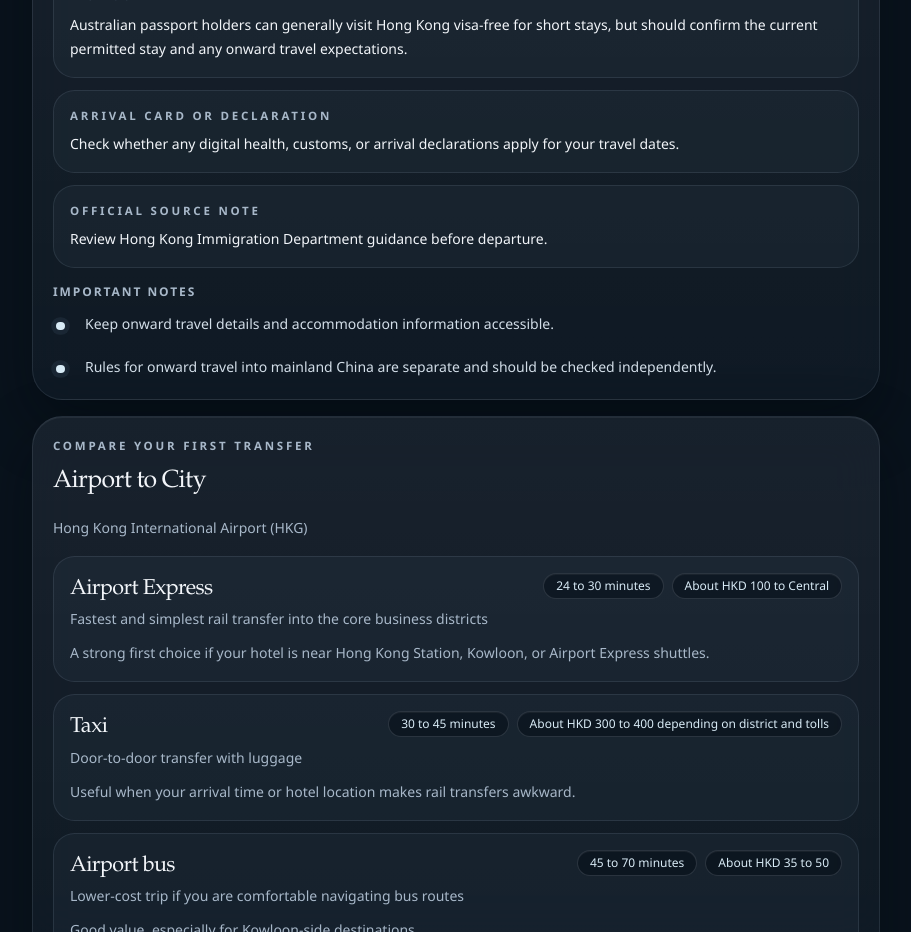
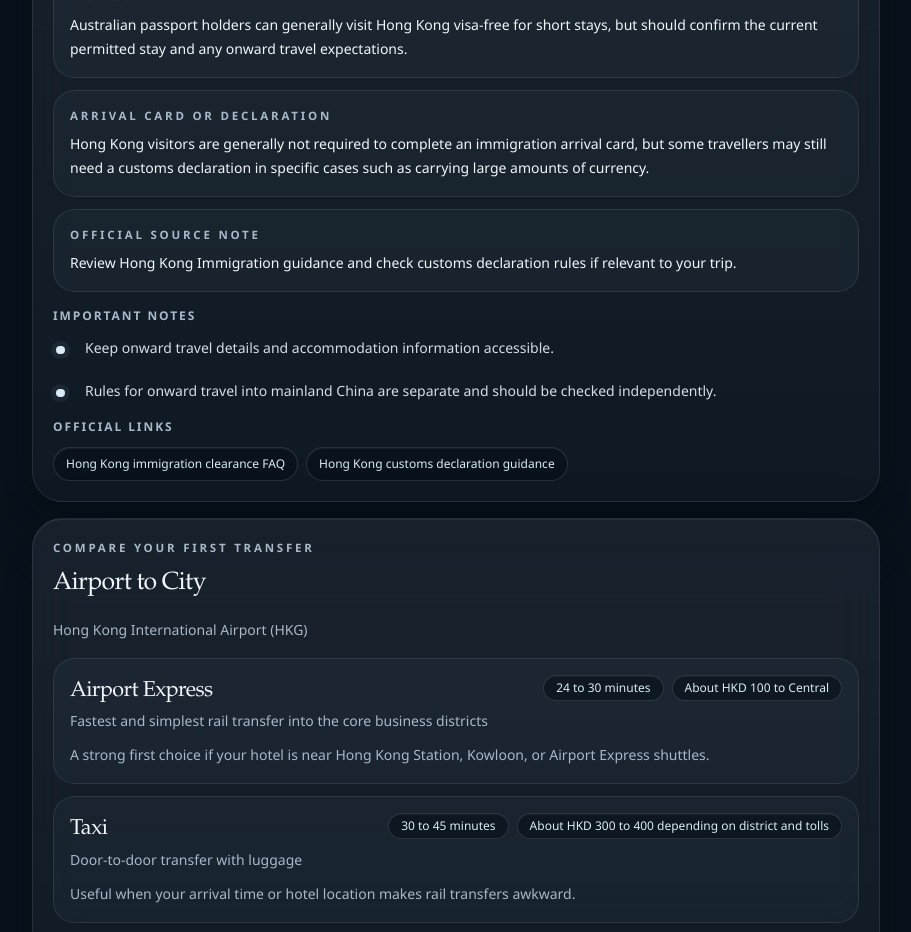
Before and after one commit to oli-deacon/landing-brief, a React (Vite) app: page /country/hk in a window 1280 px wide. Shown: the part 1080-2012 px from the top of the page, without its empty margins (184-1095 px from the left). Built offline with nearby package versions, Linux system fonts and the light colour scheme.

Commit message:
Add official arrival card links

```diff
--- a/public/data/countries/hk.json
+++ b/public/data/countries/hk.json
@@ -38,11 +38,21 @@
   "entryRequirements": {
     "passportValidity": "Use a passport valid for at least 6 months beyond arrival where possible.",
     "visaSummary": "Australian passport holders can generally visit Hong Kong visa-free for short stays, but should confirm the current permitted stay and any onward travel expectations.",
-    "arrivalCardOrDeclaration": "Check whether any digital health, customs, or arrival declarations apply for your travel dates.",
-    "officialSourceNote": "Review Hong Kong Immigration Department guidance before departure.",
+    "arrivalCardOrDeclaration": "Hong Kong visitors are generally not required to complete an immigration arrival card, but some travellers may still need a customs declaration in specific cases such as carrying large amounts of currency.",
+    "officialSourceNote": "Review Hong Kong Immigration guidance and check customs declaration rules if relevant to your trip.",
     "importantNotes": [
       "Keep onward travel details and accommodation information accessible.",
       "Rules for onward travel into mainland China are separate and should be checked independently."
+    ],
+    "officialLinks": [
+      {
+        "label": "Hong Kong immigration clearance FAQ",
+        "url": "https://www.immd.gov.hk/eng/faq/imm-clearance.html"
+      },
+      {
+        "label": "Hong Kong customs declaration guidance",
+        "url": "https://www.customs.gov.hk/en/passenger_clearance/instruments/index.html"
+      }
     ]
   },
   "handyPhrases": [
--- a/public/data/countries/my.json
+++ b/public/data/countries/my.json
@@ -39,10 +39,20 @@
     "passportValidity": "Use a passport with at least 6 months validity remaining.",
     "visaSummary": "Australian passport holders generally do not need a visa for short visits, but should confirm the currently permitted stay and trip purpose before departure.",
     "arrivalCardOrDeclaration": "Check whether the Malaysia Digital Arrival Card is required for your trip and complete it before arrival when applicable.",
-    "officialSourceNote": "Review Malaysia immigration guidance and the official MDAC site close to travel.",
+    "officialSourceNote": "Review Malaysia immigration guidance and use the official MDAC portal close to travel.",
     "importantNotes": [
       "Keep proof of onward travel and your accommodation details accessible.",
       "Entry rules can differ for tourism, business meetings, and longer stays."
+    ],
+    "officialLinks": [
+      {
+        "label": "Malaysia Digital Arrival Card",
+        "url": "https://imigresen-online.imi.gov.my/mdac/main"
+      },
+      {
+        "label": "MDAC announcement",
+        "url": "https://www.imi.gov.my/index.php/en/pengumuman/malaysia-digital-arrival-card-mdac/"
+      }
     ]
   },
   "handyPhrases": [
--- a/public/data/countries/sg.json
+++ b/public/data/countries/sg.json
@@ -39,10 +39,20 @@
     "passportValidity": "Aim for at least 6 months validity from your date of entry.",
     "visaSummary": "Australian passport holders generally do not need a visa for short social or business visits, but final permission to enter is decided on arrival.",
     "arrivalCardOrDeclaration": "Submit the SG Arrival Card before arriving in Singapore; it is not a visa.",
-    "officialSourceNote": "Check Singapore ICA guidance and the SG Arrival Card page before travel.",
+    "officialSourceNote": "Use Singapore ICA entry guidance and the official SG Arrival Card service before travel.",
     "importantNotes": [
       "Keep proof of onward travel and accommodation handy in case it is requested.",
       "Entry conditions can change quickly if health or immigration rules are updated."
+    ],
+    "officialLinks": [
+      {
+        "label": "SG Arrival Card",
+        "url": "https://www.ica.gov.sg/enter-transit-depart/entering-singapore/sg-arrival-card"
+      },
+      {
+        "label": "Entering Singapore",
+        "url": "https://www.ica.gov.sg/enter-transit-depart/entering-singapore"
+      }
     ]
   },
   "handyPhrases": [
--- a/public/data/countries/vn.json
+++ b/public/data/countries/vn.json
@@ -38,11 +38,21 @@
   "entryRequirements": {
     "passportValidity": "Carry at least 6 months passport validity beyond arrival.",
     "visaSummary": "Australian passport holders should not assume visa-free entry; check whether you need an e-visa or another permission for your travel purpose and dates.",
-    "arrivalCardOrDeclaration": "Check the current Vietnamese immigration process and any e-visa or declaration requirements before boarding.",
-    "officialSourceNote": "Use the official Vietnam e-visa and immigration portals rather than third-party visa sites.",
+    "arrivalCardOrDeclaration": "Vietnam does not currently use a general digital arrival card for typical visitors, but you should confirm the official visa or e-visa process and any current entry formalities before boarding.",
+    "officialSourceNote": "Use the official Vietnam immigration portal for visa and entry checks rather than third-party visa sites.",
     "importantNotes": [
       "Keep a digital and printed copy of any visa approval or reference number you receive.",
       "Arrival procedures and permitted stay lengths should be verified directly against the current official rules."
+    ],
+    "officialLinks": [
+      {
+        "label": "Vietnam e-visa portal",
+        "url": "https://evisa.gov.vn"
+      },
+      {
+        "label": "Vietnam immigration portal notice",
+        "url": "https://evisa.xuatnhapcanh.gov.vn/"
+      }
     ]
   },
   "handyPhrases": [
--- a/src/data/countries/hong-kong.json
+++ b/src/data/countries/hong-kong.json
@@ -38,11 +38,21 @@
   "entryRequirements": {
     "passportValidity": "Use a passport valid for at least 6 months beyond arrival where possible.",
     "visaSummary": "Australian passport holders can generally visit Hong Kong visa-free for short stays, but should confirm the current permitted stay and any onward travel expectations.",
-    "arrivalCardOrDeclaration": "Check whether any digital health, customs, or arrival declarations apply for your travel dates.",
-    "officialSourceNote": "Review Hong Kong Immigration Department guidance before departure.",
+    "arrivalCardOrDeclaration": "Hong Kong visitors are generally not required to complete an immigration arrival card, but some travellers may still need a customs declaration in specific cases such as carrying large amounts of currency.",
+    "officialSourceNote": "Review Hong Kong Immigration guidance and check customs declaration rules if relevant to your trip.",
     "importantNotes": [
       "Keep onward travel details and accommodation information accessible.",
       "Rules for onward travel into mainland China are separate and should be checked independently."
+    ],
+    "officialLinks": [
+      {
+        "label": "Hong Kong immigration clearance FAQ",
+        "url": "https://www.immd.gov.hk/eng/faq/imm-clearance.html"
+      },
+      {
+        "label": "Hong Kong customs declaration guidance",
+        "url": "https://www.customs.gov.hk/en/passenger_clearance/instruments/index.html"
+      }
     ]
   },
   "handyPhrases": [
--- a/src/data/countries/malaysia.json
+++ b/src/data/countries/malaysia.json
@@ -39,10 +39,20 @@
     "passportValidity": "Use a passport with at least 6 months validity remaining.",
     "visaSummary": "Australian passport holders generally do not need a visa for short visits, but should confirm the currently permitted stay and trip purpose before departure.",
     "arrivalCardOrDeclaration": "Check whether the Malaysia Digital Arrival Card is required for your trip and complete it before arrival when applicable.",
-    "officialSourceNote": "Review Malaysia immigration guidance and the official MDAC site close to travel.",
+    "officialSourceNote": "Review Malaysia immigration guidance and use the official MDAC portal close to travel.",
     "importantNotes": [
       "Keep proof of onward travel and your accommodation details accessible.",
       "Entry rules can differ for tourism, business meetings, and longer stays."
+    ],
+    "officialLinks": [
+      {
+        "label": "Malaysia Digital Arrival Card",
+        "url": "https://imigresen-online.imi.gov.my/mdac/main"
+      },
+      {
+        "label": "MDAC announcement",
+        "url": "https://www.imi.gov.my/index.php/en/pengumuman/malaysia-digital-arrival-card-mdac/"
+      }
     ]
   },
   "handyPhrases": [
--- a/src/data/countries/singapore.json
+++ b/src/data/countries/singapore.json
@@ -39,10 +39,20 @@
     "passportValidity": "Aim for at least 6 months validity from your date of entry.",
     "visaSummary": "Australian passport holders generally do not need a visa for short social or business visits, but final permission to enter is decided on arrival.",
     "arrivalCardOrDeclaration": "Submit the SG Arrival Card before arriving in Singapore; it is not a visa.",
-    "officialSourceNote": "Check Singapore ICA guidance and the SG Arrival Card page before travel.",
+    "officialSourceNote": "Use Singapore ICA entry guidance and the official SG Arrival Card service before travel.",
     "importantNotes": [
       "Keep proof of onward travel and accommodation handy in case it is requested.",
       "Entry conditions can change quickly if health or immigration rules are updated."
+    ],
+    "officialLinks": [
+      {
+        "label": "SG Arrival Card",
+        "url": "https://www.ica.gov.sg/enter-transit-depart/entering-singapore/sg-arrival-card"
+      },
+      {
+        "label": "Entering Singapore",
+        "url": "https://www.ica.gov.sg/enter-transit-depart/entering-singapore"
+      }
     ]
   },
   "handyPhrases": [
--- a/src/data/countries/vietnam.json
+++ b/src/data/countries/vietnam.json
@@ -38,11 +38,21 @@
   "entryRequirements": {
     "passportValidity": "Carry at least 6 months passport validity beyond arrival.",
     "visaSummary": "Australian passport holders should not assume visa-free entry; check whether you need an e-visa or another permission for your travel purpose and dates.",
-    "arrivalCardOrDeclaration": "Check the current Vietnamese immigration process and any e-visa or declaration requirements before boarding.",
-    "officialSourceNote": "Use the official Vietnam e-visa and immigration portals rather than third-party visa sites.",
+    "arrivalCardOrDeclaration": "Vietnam does not currently use a general digital arrival card for typical visitors, but you should confirm the official visa or e-visa process and any current entry formalities before boarding.",
+    "officialSourceNote": "Use the official Vietnam immigration portal for visa and entry checks rather than third-party visa sites.",
     "importantNotes": [
       "Keep a digital and printed copy of any visa approval or reference number you receive.",
       "Arrival procedures and permitted stay lengths should be verified directly against the current official rules."
+    ],
+    "officialLinks": [
+      {
+        "label": "Vietnam e-visa portal",
+        "url": "https://evisa.gov.vn"
+      },
+      {
+        "label": "Vietnam immigration portal notice",
+        "url": "https://evisa.xuatnhapcanh.gov.vn/"
+      }
     ]
   },
   "handyPhrases": [
--- a/src/pages/country-brief-page.tsx
+++ b/src/pages/country-brief-page.tsx
@@ -188,6 +188,24 @@ export function CountryBriefPage() {
             ))}
           </ul>
         </div>
+        <div className="mt-4">
+          <p className="text-xs font-semibold uppercase tracking-[0.16em] text-text-muted">
+            Official links
+          </p>
+          <div className="mt-3 flex flex-wrap gap-2">
+            {brief.entryRequirements.officialLinks.map((link) => (
+              <a
+                key={link.url}
+                href={link.url}
+                target="_blank"
+                rel="noreferrer"
+                className="pill-chip inline-flex rounded-full px-3 py-2 text-xs font-medium"
+              >
+                {link.label}
+              </a>
+            ))}
+          </div>
+        </div>
       </SectionShell>
 
       <SectionShell id="airport" title="Airport to City" eyebrow="Compare your first transfer">
--- a/src/types.ts
+++ b/src/types.ts
@@ -1,8 +1,14 @@
+export type OfficialLink = {
+  label: string;
+  url: string;
+};
+
 export type EntryRequirements = {
   passportValidity: string;
   visaSummary: string;
   arrivalCardOrDeclaration: string;
   officialSourceNote: string;
+  officialLinks: OfficialLink[];
   importantNotes: string[];
 };
 
```
Also changed, not shown: public/data/countries/th.json (+12 -2 lines), src/data/countries/thailand.json (+12 -2 lines).
